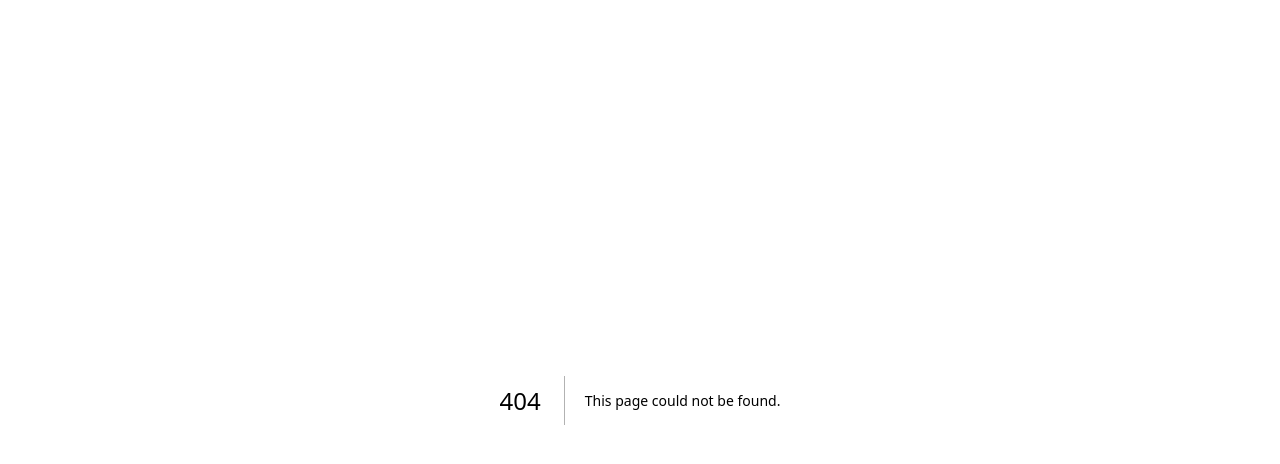
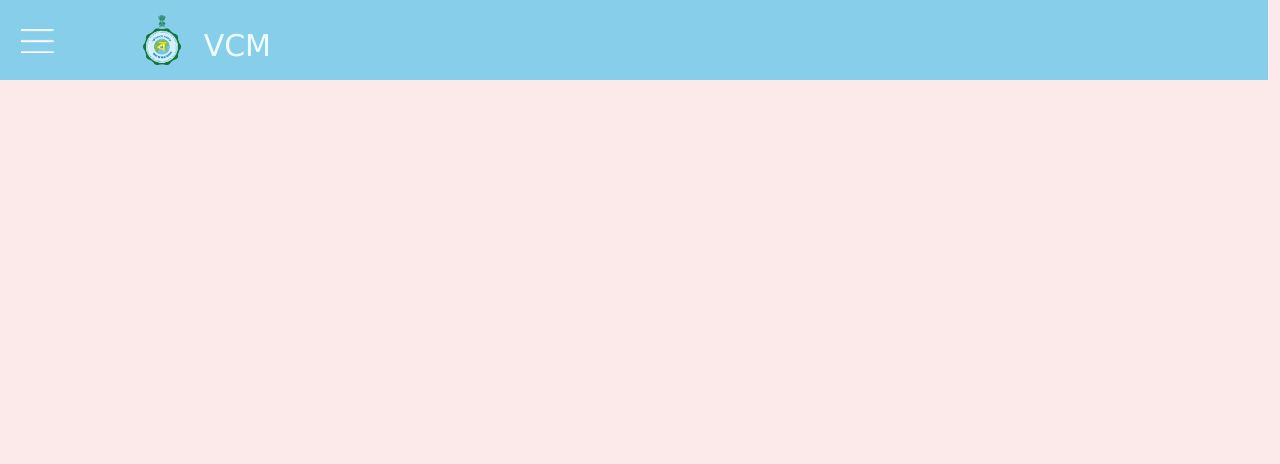
Before and after one commit to avinabagh98/Aswas-next, a Next.js app in the folder aswas/: page /home/layout in a window 1280 px wide. Before the commit this address had no page. Shown: the top 464 px of the page. Built offline with nearby package versions, Linux system fonts and the light colour scheme.

Commit message:
survey question added

```diff
--- a/aswas/app/globals.css
+++ b/aswas/app/globals.css
@@ -6,4 +6,5 @@
       --skyblue: #87ceeb;
       --white: #f5f5f5;
       --text-color: #212529;
+      --border-color: #474545;
 }
--- /dev/null
+++ b/aswas/app/home/layout/householdentry/page.js
@@ -0,0 +1,5 @@
+import React from "react";
+
+export default function page() {
+  return <div>this is householdentry</div>;
+}
--- /dev/null
+++ b/aswas/app/home/layout/householdlist/page.js
@@ -0,0 +1,5 @@
+import React from "react";
+
+export default function page() {
+  return <div>this is householdlist</div>;
+}
--- /dev/null
+++ b/aswas/app/home/layout/layout.js
@@ -0,0 +1,12 @@
+import styles from "./layout.module.css";
+
+export default function layout({ children }) {
+  return (
+    <>
+      <div className={styles.container}>
+        this is under home / layout
+        {children}
+      </div>
+    </>
+  );
+}
--- /dev/null
+++ b/aswas/app/home/layout/page.js
@@ -0,0 +1,5 @@
+import React from "react";
+
+export default function page() {
+  return <div></div>;
+}
--- a/aswas/components/choice/Buttongroup.js
+++ b/aswas/components/choice/Buttongroup.js
@@ -10,7 +10,9 @@ export default function Buttongroup() {
         <Row className={styles.btnContainer}>
           <Col xs={4} className={styles.btnCol}>
             <span className={styles.btnSpan}>
-              <button>VCMO</button>
+              <a href="/home">
+                <button>VCMO</button>
+              </a>
             </span>
           </Col>
 
--- /dev/null
+++ b/aswas/components/home/surveyques.module.css
@@ -0,0 +1,17 @@
+.container {
+      height: auto;
+      width: 100%;
+      margin-top: 10px;
+      margin-bottom: 10px;
+}
+
+.container label {
+      color: var(--text-color);
+}
+
+.surveyInput {
+      width: 100%;
+      border: 1px solid var(--border-color);
+      background: none;
+
+}
```
Also changed, not shown: aswas/app/home/layout/survey/page.js (added, +14 -0 lines), aswas/components/home/Surveyoption.js (added, +19 -0 lines), aswas/components/home/Surveyques.js (added, +12 -0 lines), aswas/app/home/layout/layout.module.css (added), aswas/components/home/Surveyoption.module.css (added).
